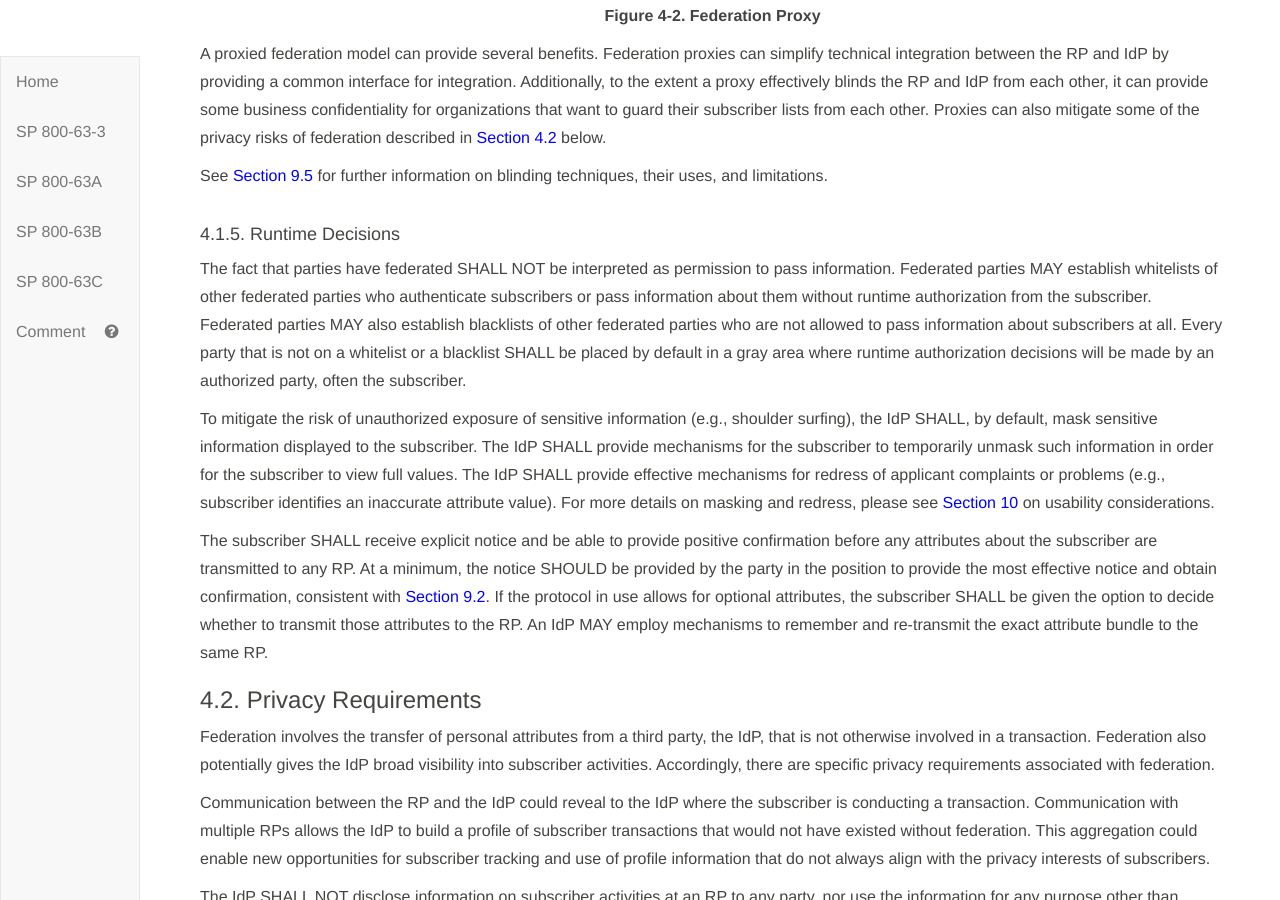
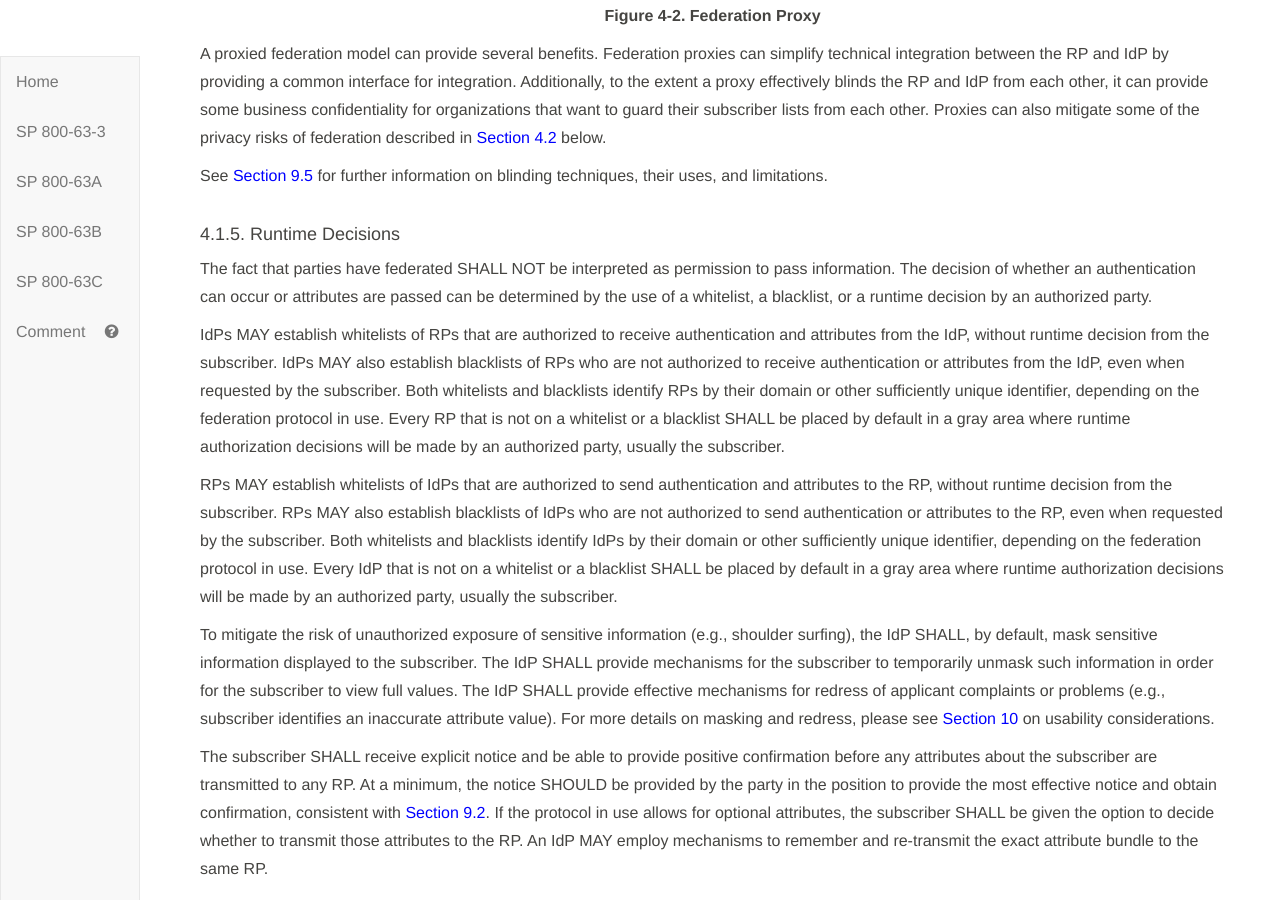
Before and after one commit to usnistgov/800-63-3, a Jekyll site: the page built from sp800-63c/sec4_federation.md, in a window 1280 px wide and 900 px high, scrolled down 2388 px. Built offline with Jekyll 4.4.1, drawn with Linux system fonts in a browser that asks for light colours; our own code applies the rules of GitHub Pages for plain Markdown files.

Commit message:
clarified whitelists, blacklists, and gray lists, closes #814, closes #1412

```diff
--- a/sp800-63c/sec4_federation.md
+++ b/sp800-63c/sec4_federation.md
@@ -82,7 +82,11 @@ See [Section 9.5](#blinding) for further information on blinding techniques, the
 
 #### 4.1.5. <a name="runtime-decisions"></a>Runtime Decisions
 
-The fact that parties have federated SHALL NOT be interpreted as permission to pass information. Federated parties MAY establish whitelists of other federated parties who authenticate subscribers or pass information about them without runtime authorization from the subscriber. Federated parties MAY also establish blacklists of other federated parties who are not allowed to pass information about subscribers at all. Every party that is not on a whitelist or a blacklist SHALL be placed by default in a gray area where runtime authorization decisions will be made by an authorized party, often the subscriber.
+The fact that parties have federated SHALL NOT be interpreted as permission to pass information. The decision of whether an authentication can occur or attributes are passed can be determined by the use of a whitelist, a blacklist, or a runtime decision by an authorized party.
+
+IdPs MAY establish whitelists of RPs that are authorized to receive authentication and attributes from the IdP, without runtime decision from the subscriber. IdPs MAY also establish blacklists of RPs who are not authorized to receive authentication or attributes from the IdP, even when requested by the subscriber. Both whitelists and blacklists identify RPs by their domain or other sufficiently unique identifier, depending on the federation protocol in use. Every RP that is not on a whitelist or a blacklist SHALL be placed by default in a gray area where runtime authorization decisions will be made by an authorized party, usually the subscriber.
+
+RPs MAY establish whitelists of IdPs that are authorized to send authentication and attributes to the RP, without runtime decision from the subscriber. RPs MAY also establish blacklists of IdPs who are not authorized to send authentication or attributes to the RP, even when requested by the subscriber. Both whitelists and blacklists identify IdPs by their domain or other sufficiently unique identifier, depending on the federation protocol in use. Every IdP that is not on a whitelist or a blacklist SHALL be placed by default in a gray area where runtime authorization decisions will be made by an authorized party, usually the subscriber.
 
 To mitigate the risk of unauthorized exposure of sensitive information (e.g., shoulder surfing), the IdP SHALL, by default, mask sensitive information displayed to the subscriber.  The IdP SHALL provide mechanisms for the subscriber to temporarily unmask such information in order for the subscriber to view full values. The IdP SHALL provide effective mechanisms for redress of applicant complaints or problems (e.g., subscriber identifies an inaccurate attribute value). For more details on masking and redress, please see [Section 10](#sec10) on usability considerations.
 
```
